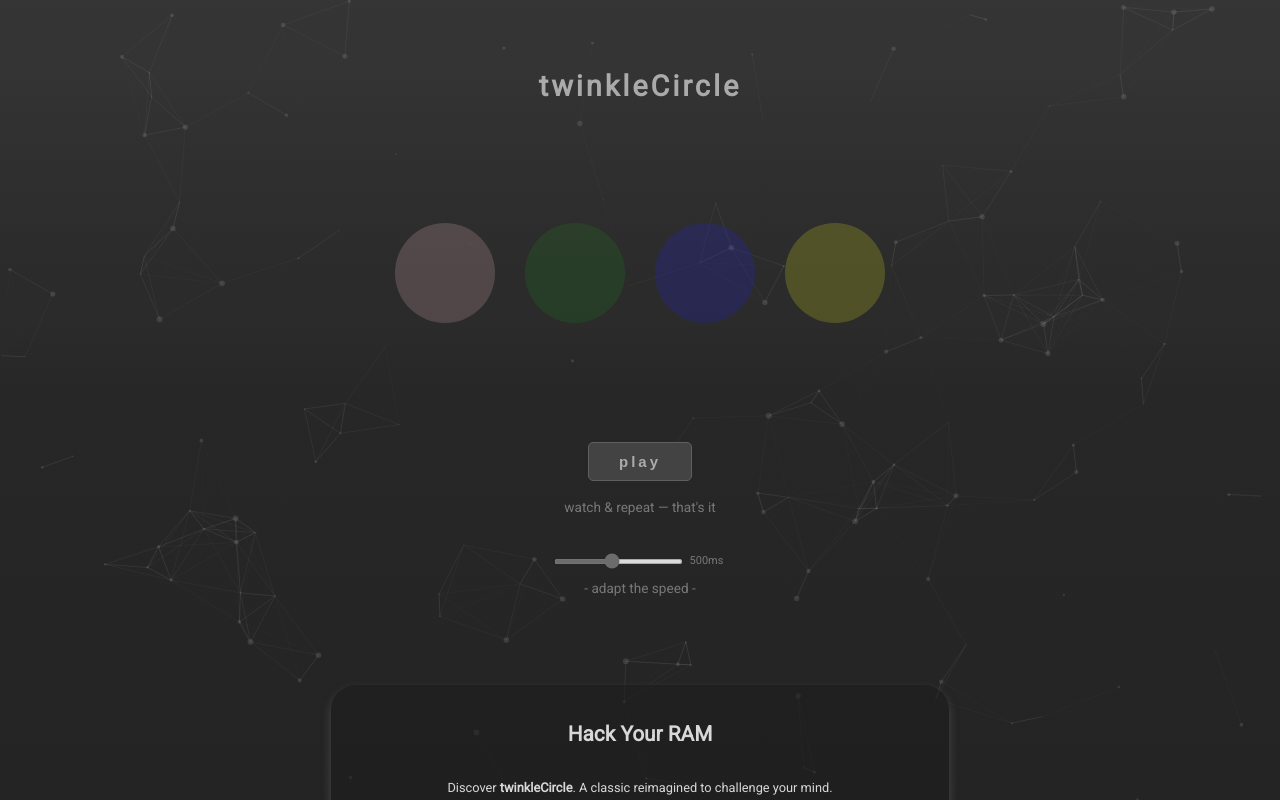
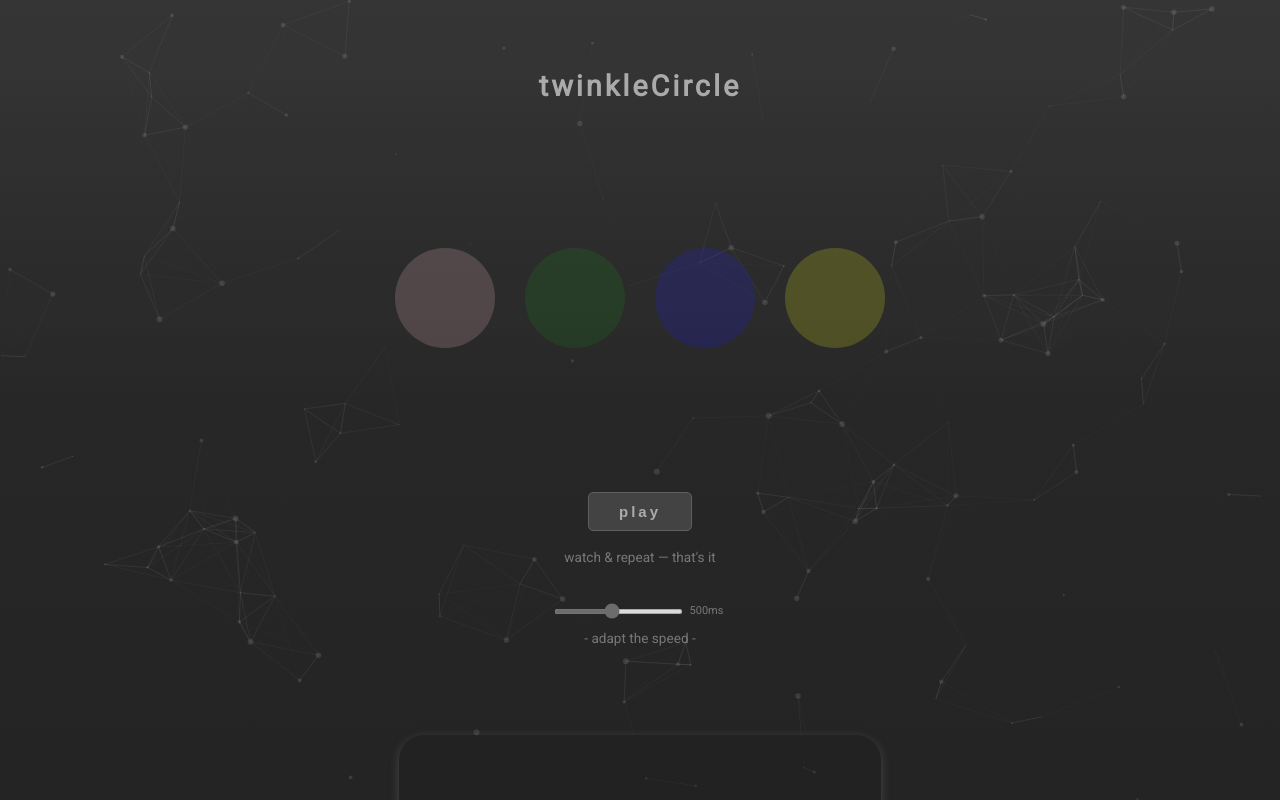
Before and after one commit to clasei/twinkle-circle, a React (Create React App) app: page / in a window 1280 px wide. Built offline with nearby package versions, Linux system fonts and the light colour scheme.

Commit message:
style updated and improved

```diff
--- a/src/App.css
+++ b/src/App.css
@@ -9,7 +9,7 @@
   flex-direction: column;
   justify-content: center;
   align-items: center;
-  overflow-y: scroll;
+  overflow-y: auto;
   -webkit-overflow-scrolling: touch;
   z-index: 0;
 }
@@ -43,5 +43,5 @@
 
 .Info {
   z-index: 3;
-  width: 90%;
+  width: auto;
 }
--- a/src/components/CircleContainer/CircleContainer.css
+++ b/src/components/CircleContainer/CircleContainer.css
@@ -3,7 +3,7 @@
     flex-wrap: wrap;
     justify-content: center;
     align-items: center;
-    margin: 50px 10px;
+    margin: 75px 10px;
     padding: 15px;
     gap: 0px;
 }
@@ -11,7 +11,7 @@
 @media only screen and (max-width: 768px) {
 
     .container {
-        margin: 30px 5px;
+        margin: 50px 10px;
         padding: 5px;
         align-items: flex-start;
     }
--- a/src/components/Footer/Footer.css
+++ b/src/components/Footer/Footer.css
@@ -3,11 +3,11 @@
     color: rgba(194, 194, 194, 0.902);
     font-size: 0.7rem;
     background-color: rgba(40, 40, 40, 0.7);
-    box-shadow: 0 4px 6px rgba(125, 125, 125, 0.5);
+    box-shadow: 0 3px 10px rgba(95, 95, 95, 0.5);
     padding: 10px 30px;
     width: 100%;
     width: auto;
-    margin-bottom: 5px;
+    margin: 5px;
     border-radius: 13px;
     text-align: center;
     box-sizing: border-box;
--- a/src/components/Info/Info.css
+++ b/src/components/Info/Info.css
@@ -1,27 +1,25 @@
 .info-container {
     font-weight: 550;
     line-height: 1.5em;
-    color: #ebebeb;
+    color: #e0e0e0;
     text-align: center;
-    background-color: rgba(0, 0, 0, 0.5);
-    padding: 20px;
-    margin-left: 20px;
-    margin-right: 20px;
+    background-color: rgba(0, 0, 0, 0.3);
+    padding: 50px;
     margin-bottom: 75px;
     border-radius: 25px;
-    box-shadow: 0 5px 10px rgba(95, 95, 95, 0.5);
+    box-shadow: 0 3px 10px rgba(95, 95, 95, 0.5);
 }
 
 .info-container h2 {
-    font-size: 1.3em;
+    font-size: 1.1em;
     font-weight: bold;
     margin-bottom: 30px;
-    color: #ebebeb;
+    color: #e0e0e0;
 }
 
 .info-container p {
     font-size: 0.8em;
-    margin: 10px 0;
+    margin: 15px 0;
 }
 
 .info-container a {
@@ -32,6 +30,8 @@
 @media only screen and (max-width: 768px) {
 
     .info-container {
+        padding: 25px;
+        margin: 15px;
         margin-bottom: 50px;
     }
   }
--- a/src/components/Info/Info.js
+++ b/src/components/Info/Info.js
@@ -5,12 +5,13 @@ function Info() {
   return (
     <div className="info-container">
       <h2>Hack Your RAM</h2>
-      <p>Discover <strong>twinkleCircle</strong>. A classic reimagined to challenge your mind.</p>
-      <p>It's more than a game. It's a test for your brain's very own RAM.</p>
-      <p>Immerse yourself with the subtle flow of particles by <a href="https://vincentgarreau.com/particles.js/">Particles.js</a>, crafted to keep you in the zone.</p>
-      <p>Every sequence is a step towards mastering your mind. Engage, play, and elevate your cognitive game.</p>
+      <p>Discover <strong>twinkleCircle</strong>, a classic reimagined to challenge your mind.</p>
+      <p>It's more than a challenge.</p>
+      <p>It's a test for your brain's very own RAM.</p>
+      <p>Enjoy the subtle flow of <a href="https://vincentgarreau.com/particles.js/">Particles.js</a>, crafted to keep you in the zone.</p>
+      <p>Every sequence is a step towards mastering your mind.</p>
+      <p>Engage, play, and elevate your cognitive skills.</p>
       <p>In a world filled with noise, find your focus.</p>
-      <p>Are you up for the challenge?</p>
       <p><strong>Press play. Dive in.</strong></p>
     </div>
   );
```
